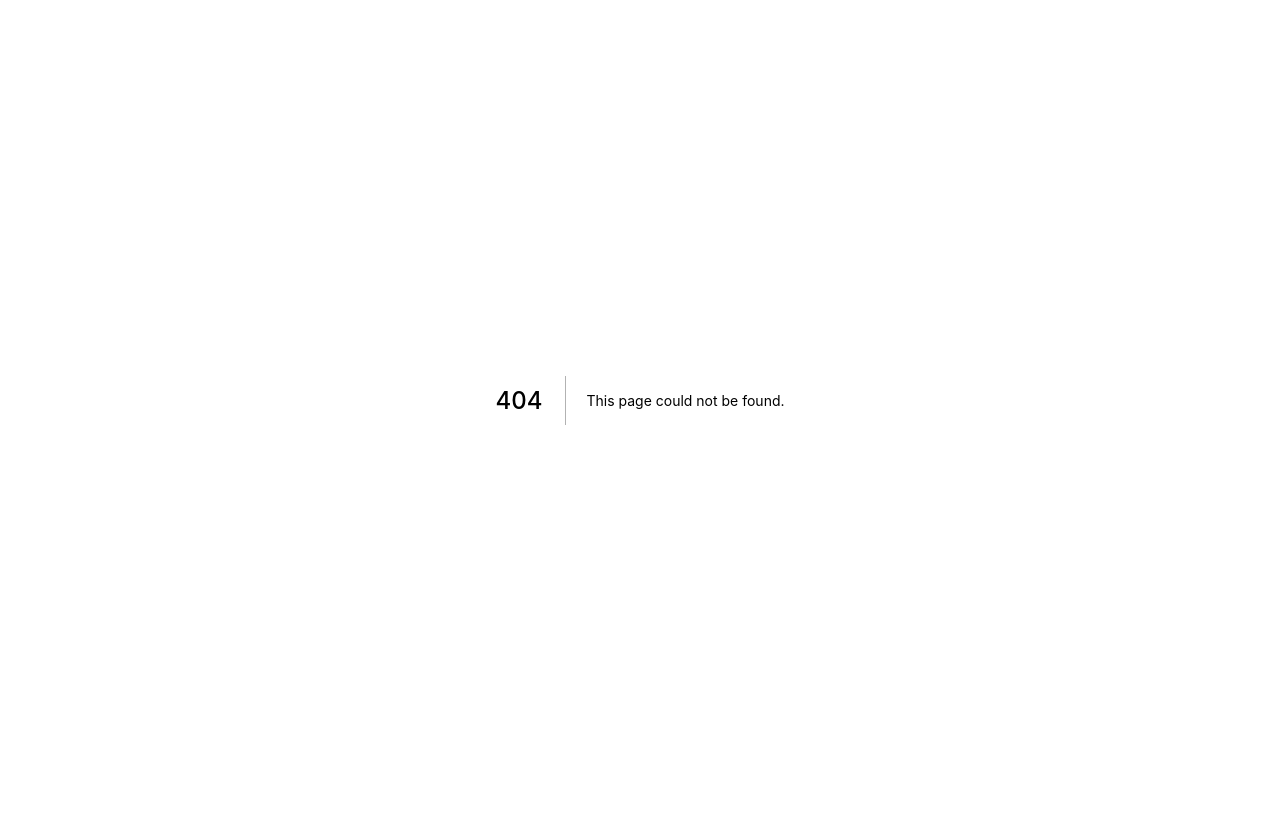
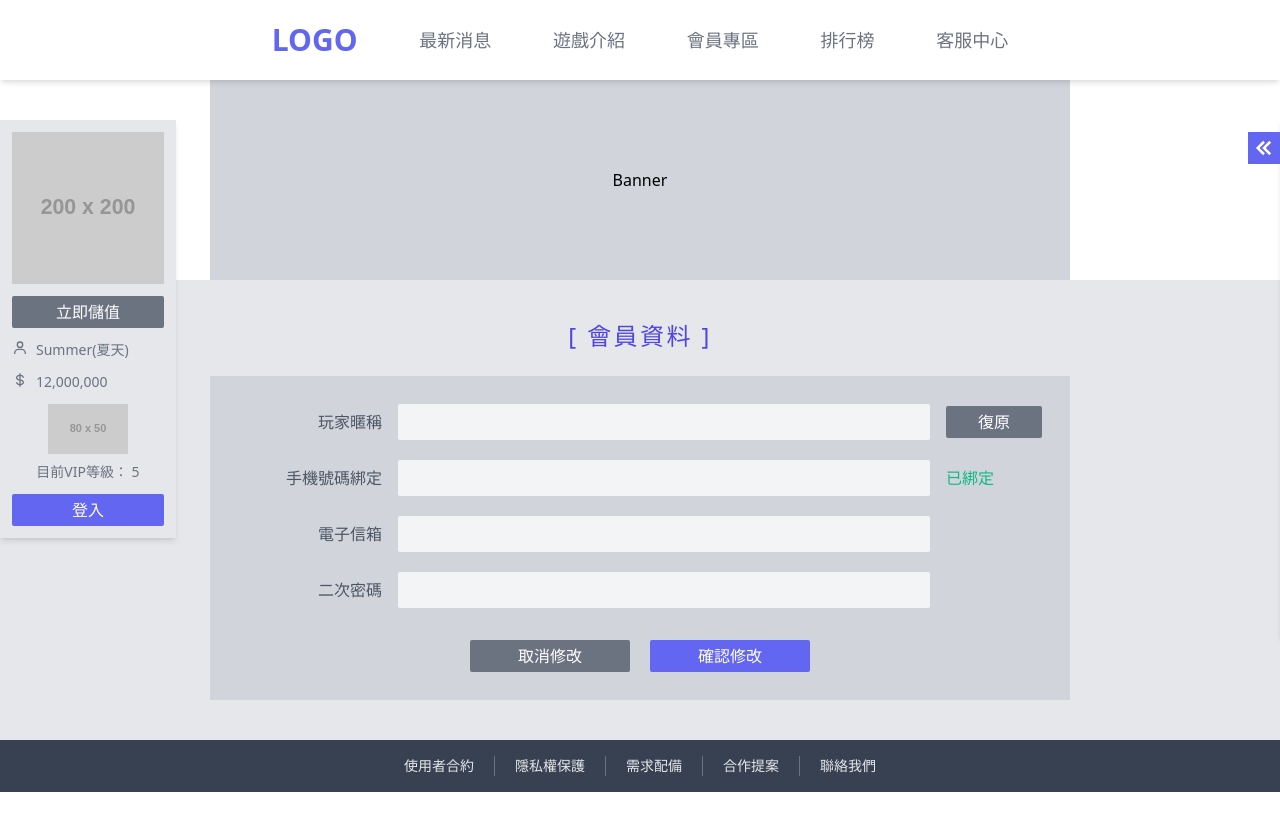
Before and after one commit to summerchen0101/official777-v2, a Next.js app: page /user-basic in a window 1280 px wide. Before the commit this address had no page. Shown: the top 830 px of the page. Before the commit the page ends 800 px from the top, so only its background shows below. Built offline with nearby package versions, Linux system fonts and the light colour scheme.

Commit message:
user-basic

```diff
--- a/components/layout/HeaderNav.tsx
+++ b/components/layout/HeaderNav.tsx
@@ -27,7 +27,7 @@ function HeaderNav() {
         <HeaderNavItem
           label="會員專區"
           subs={[
-            { label: '會員資料', onClick: () => router.push('/') },
+            { label: '會員資料', onClick: () => router.push('/user-basic') },
             { label: '修改密碼', onClick: () => router.push('/') },
             { label: '儲值購點', onClick: () => router.push('/') },
             { label: '儲值紀錄', onClick: () => router.push('/') },
--- /dev/null
+++ b/pages/user-basic.tsx
@@ -0,0 +1,76 @@
+import Layout from '@/components/layout/Layout'
+import React from 'react'
+
+function UserBasic() {
+  return (
+    <Layout>
+      <section>
+        <div className="w-[860px] h-[200px] mx-auto flex items-center justify-center bg-gray-300">
+          Banner
+        </div>
+      </section>
+      <section className="bg-gray-200">
+        <div className="w-[860px] mx-auto py-10">
+          <h1 className="text-2xl mb-6 text-indigo-600 text-center tracking-widest">
+            [ 會員資料 ]
+          </h1>
+          <div className="bg-gray-300 mt-4 p-7">
+            <form className="space-y-5">
+              <div className="flex space-x-4 items-center">
+                <label htmlFor="" className="w-36 text-right text-gray-600">
+                  玩家暱稱
+                </label>
+                <input
+                  type="text"
+                  className="rounded-sm border-none bg-gray-100 flex-1 h-9"
+                />
+                <div className="w-24">
+                  <button className="btn w-full">復原</button>
+                </div>
+              </div>
+              <div className="flex space-x-4 items-center">
+                <label htmlFor="" className="w-36 text-right text-gray-600">
+                  手機號碼綁定
+                </label>
+                <input
+                  type="text"
+                  className="rounded-sm border-none bg-gray-100 flex-1 h-9"
+                />
+                <div className="w-24">
+                  <span className="text-green-500 ">已綁定</span>
+                </div>
+              </div>
+
+              <div className="flex space-x-4 items-center">
+                <label htmlFor="" className="w-36 text-right text-gray-600">
+                  電子信箱
+                </label>
+                <input
+                  type="email"
+                  className="rounded-sm border-none bg-gray-100 flex-1 h-9"
+                />
+                <div className="w-24"></div>
+              </div>
+              <div className="flex space-x-4 items-center">
+                <label htmlFor="" className="w-36 text-right text-gray-600">
+                  二次密碼
+                </label>
+                <input
+                  type="password"
+                  className="rounded-sm border-none bg-gray-100 flex-1 h-9"
+                />
+                <div className="w-24"></div>
+              </div>
+              <div className="pt-3 text-center space-x-5">
+                <button className="btn w-40">取消修改</button>
+                <button className="btn primary w-40">確認修改</button>
+              </div>
+            </form>
+          </div>
+        </div>
+      </section>
+    </Layout>
+  )
+}
+
+export default UserBasic
```
Also changed, not shown: styles/globals.css (+8 -0 lines).
